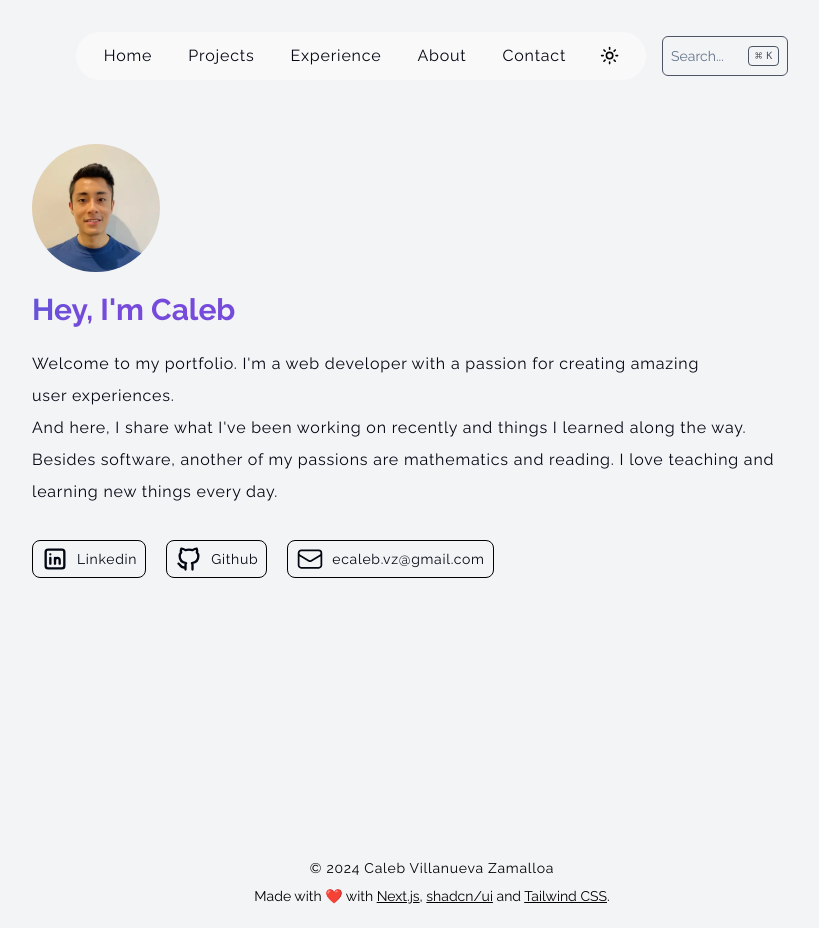
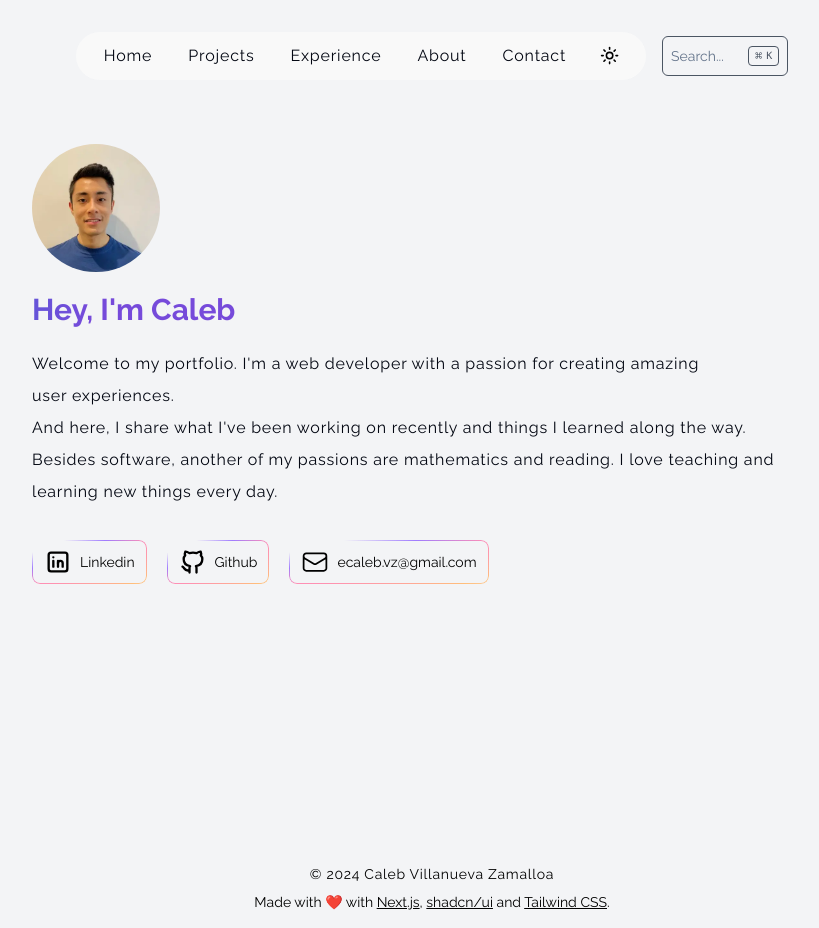
Before and after one commit to ecaleb97/ecaleb.dev, a Next.js app: page / in a window 1280 px wide. Shown: the whole page, without its empty margins (208-1027 px from the left). Built offline with nearby package versions, Linux system fonts and the light colour scheme.

Commit message:
refactor: Add ShineBorder component for animated pill effect

```diff
--- a/src/components/pill/pill.tsx
+++ b/src/components/pill/pill.tsx
@@ -1,5 +1,19 @@
+import { cn } from '@/lib/utils';
 import { type PillProps } from '@/types/types';
 import Link from 'next/link';
+
+type TColorProp = `#${string}` | `#${string}`[];
+
+interface ShineBorderProps {
+  borderRadius?: number;
+  borderWidth?: number;
+  duration?: number;
+  color?: TColorProp;
+  className?: string;
+  children: React.ReactNode;
+  target?: string;
+  href: string;
+}
 
 export function Pill({ target, href, children, className }: PillProps) {
   return (
@@ -18,3 +32,52 @@ export function Pill({ target, href, children, className }: PillProps) {
     </Link>
   );
 }
+
+export function ShineBorder({
+  borderRadius = 8,
+  borderWidth = 1,
+  duration = 14,
+  color = '#fff',
+  className,
+  children,
+  target,
+  href
+}: ShineBorderProps) {
+  return (
+    <Link
+      href={href}
+      target={target}
+      rel='noopener noreferrer'
+      style={
+        {
+          '--border-radius': `${borderRadius}px`,
+        } as React.CSSProperties
+      }
+      className={cn(
+        `relative grid place-items-center rounded-[--border-radius]
+        bg-transparent px-3 py-2 text-black dark:text-white hover:scale-105`,
+        className,
+      )}
+    >
+      <div
+        style={
+          {
+            '--border-width': `${borderWidth}px`,
+            '--border-radius': `${borderRadius}px`,
+            '--border-radius-child': `${borderRadius * 0.2}px`,
+            '--shine-pulse-duration': `${duration}s`,
+            '--mask-linear-gradient': 'linear-gradient(#fff 0 0) content-box, linear-gradient(#fff 0 0)',
+            '--background-radial-gradient': `radial-gradient(transparent,transparent, ${!(color instanceof Array) ? color : color.join(',')},transparent,transparent)`,
+          } as React.CSSProperties
+        }
+        className={'before:bg-shine-size before:absolute before:inset-[0] before:aspect-square before:h-full before:w-full before:rounded-[--border-radius] before:p-[--border-width] before:will-change-[background-position] before:content-[""] before:![-webkit-mask-composite:xor] before:![mask-composite:exclude] before:[background-image:var(--background-radial-gradient)] before:[background-size:300%_300%] before:[mask:var(--mask-linear-gradient)] motion-safe:before:animate-[shine-pulse_var(--shine-pulse-duration)_infinite_linear]'}
+      ></div>
+      <div
+        className={`z-[1] h-full w-full rounded-[--border-radius-child]
+        flex items-center gap-2`}
+      >
+        {children}
+      </div>
+    </Link>
+  );
+}
--- a/src/components/social/social-pills.tsx
+++ b/src/components/social/social-pills.tsx
@@ -1,31 +1,37 @@
 import { Github } from '@/components/icons/github';
 import { Linkedin } from '@/components/icons/linkedin';
 import { Mail } from '@/components/icons/mail';
-import { Pill } from '@/components/pill/pill';
+import { Pill, ShineBorder } from '@/components/pill/pill';
 
 export function SocialPills() {
   return (
     <div className='flex flex-wrap gap-5 text-sm'>
-      <Pill
+      <ShineBorder
+        target='_blank'
+        className=''
         href='https://www.linkedin.com/in/caleb-villanueva-zamalloa/'
-        target='_blank'
+        color={['#a07cfe', '#fe8fb5', '#ffbe7b']}
       >
         <Linkedin className="size-7" />
         <span>Linkedin</span>
-      </Pill>
-      <Pill
-        href="https://github.com/ecaleb97"
+      </ShineBorder>
+      <ShineBorder
         target='_blank'
+        className=''
+        href='https://github.com/ecaleb97'
+        color={['#a07cfe', '#fe8fb5', '#ffbe7b']}
       >
         <Github className="size-7" />
         <span>Github</span>
-      </Pill>
-      <Pill
-        href="/contact"
+      </ShineBorder>
+      <ShineBorder
+        className=''
+        href='/contact'
+        color={['#a07cfe', '#fe8fb5', '#ffbe7b']}
       >
         <Mail className="size-7" />
-          ecaleb.vz@gmail.com
-      </Pill>
+        <span>ecaleb.vz@gmail.com</span>
+      </ShineBorder>
     </div>
   );
 }
--- a/tailwind.config.ts
+++ b/tailwind.config.ts
@@ -69,6 +69,17 @@ const config = {
           from: { height: 'var(--radix-accordion-content-height)' },
           to: { height: '0' },
         },
+        'shine-pulse': {
+          '0%': {
+            'background-position': '0% 0%',
+          },
+          '50%': {
+            'background-position': '100% 100%',
+          },
+          'to': {
+            'background-position': '0% 0%',
+          }
+        }
       },
       animation: {
         'accordion-down': 'accordion-down 0.2s ease-out',
```
